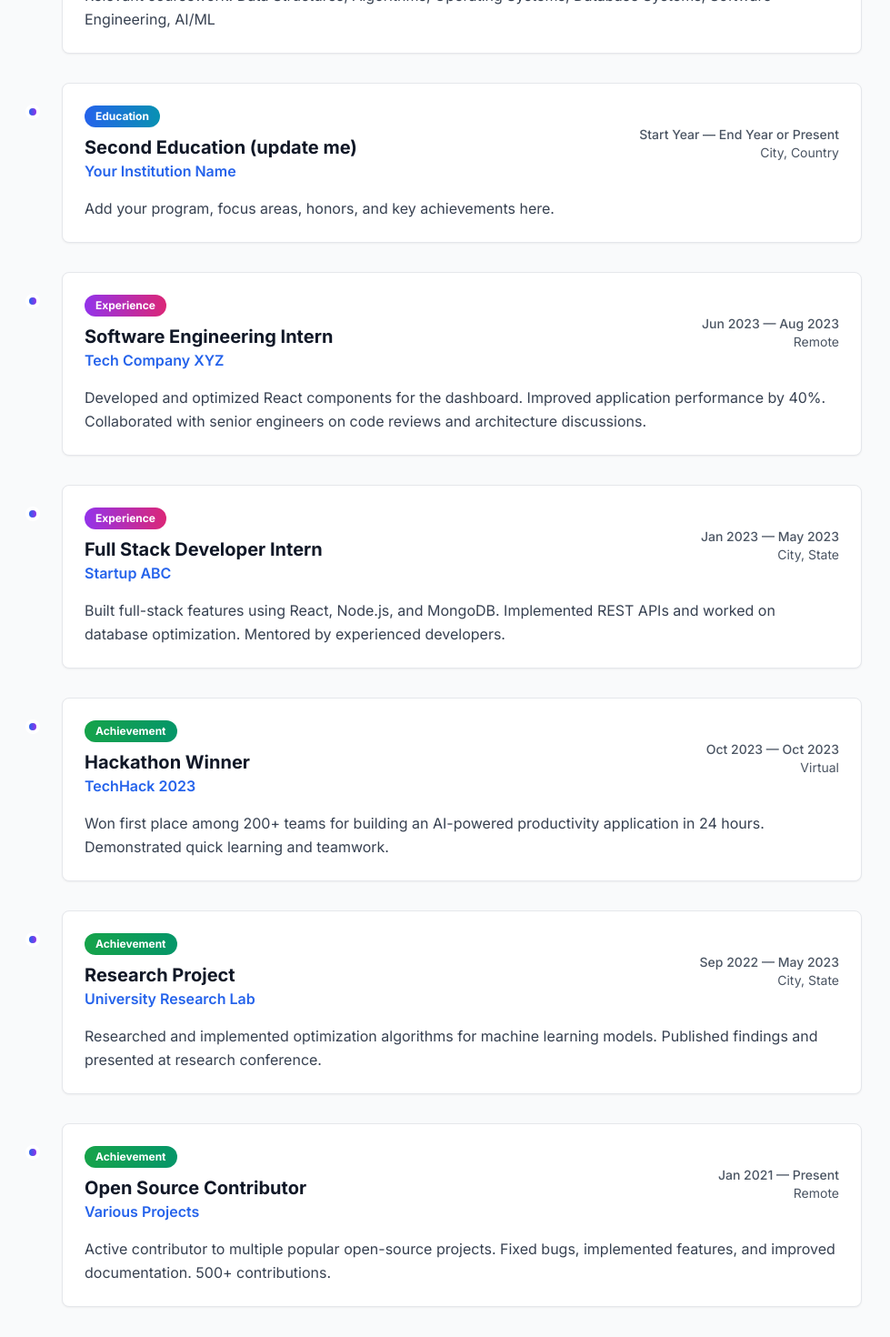
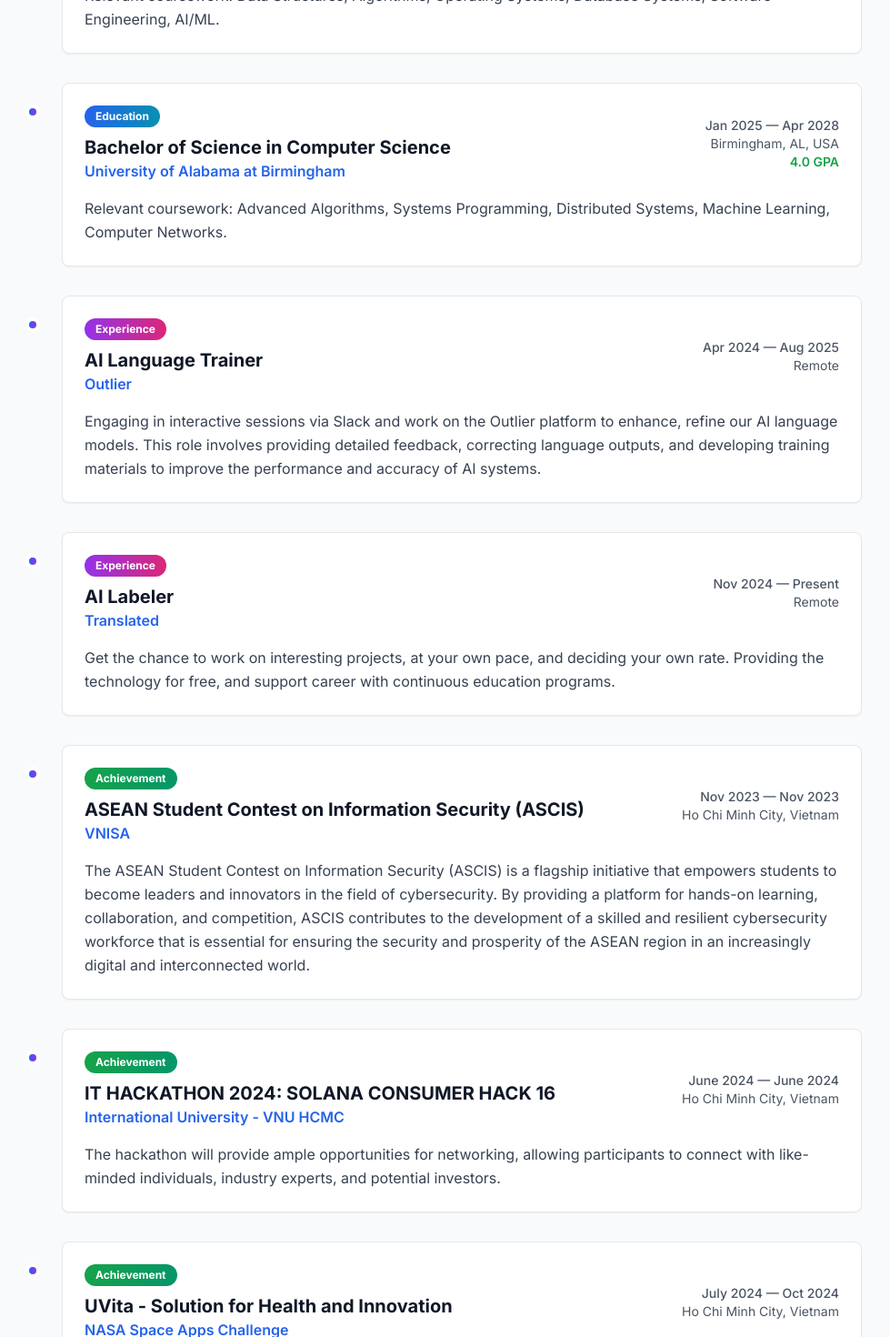
Before and after one commit to dominhduy09/portfolio, a React (Vite) app: page / in a window 1280 px wide. Shown: the part 4540-6010 px from the top of the page at 91% size, without its empty margins (140-1119 px from the left). Built offline with nearby package versions, Linux system fonts and the light colour scheme.

Commit message:
portfolio-v.1.1.0

```diff
--- a/src/components/Experience.tsx
+++ b/src/components/Experience.tsx
@@ -7,68 +7,68 @@ export const Experience: React.FC = () => {
   const experiences = [
     {
       type: 'Education',
-      title: 'Bachelor of Science in Computer Science',
-      organization: 'University Name',
-      location: 'City, State',
-      startDate: 'Aug 2020',
-      endDate: 'May 2024',
-      description: 'Relevant coursework: Data Structures, Algorithms, Operating Systems, Database Systems, Software Engineering, AI/ML',
-      gpa: '3.8 GPA',
+      title: 'Bachelor of Engineering in Information Technology',
+      organization: 'International University - VNU HCMC',
+      location: 'Ho Chi Minh City, Vietnam',
+      startDate: 'Sep 2022',
+      endDate: 'Dec 2024',
+      description: 'Relevant coursework: Data Structures, Algorithms, Operating Systems, Database Systems, Software Engineering, AI/ML.',
+      gpa: '3.1 GPA',
     },
     {
       type: 'Education',
-      title: 'Second Education (update me)',
-      organization: 'Your Institution Name',
-      location: 'City, Country',
-      startDate: 'Start Year',
-      endDate: 'End Year or Present',
-      description: 'Add your program, focus areas, honors, and key achievements here.',
-      gpa: '',
+      title: 'Bachelor of Science in Computer Science',
+      organization: 'University of Alabama at Birmingham',
+      location: 'Birmingham, AL, USA',
+      startDate: 'Jan 2025',
+      endDate: 'Apr 2028',
+      description: 'Relevant coursework: Advanced Algorithms, Systems Programming, Distributed Systems, Machine Learning, Computer Networks.',
+      gpa: '4.0 GPA',
     },
     {
       type: 'Experience',
-      title: 'Software Engineering Intern',
-      organization: 'Tech Company XYZ',
+      title: 'AI Language Trainer',
+      organization: 'Outlier',
       location: 'Remote',
-      startDate: 'Jun 2023',
-      endDate: 'Aug 2023',
-      description: 'Developed and optimized React components for the dashboard. Improved application performance by 40%. Collaborated with senior engineers on code reviews and architecture discussions.',
+      startDate: 'Apr 2024',
+      endDate: 'Aug 2025',
+      description: 'Engaging in interactive sessions via Slack and work on the Outlier platform to enhance, refine our AI language models. This role involves providing detailed feedback, correcting language outputs, and developing training materials to improve the performance and accuracy of AI systems.',
     },
     {
       type: 'Experience',
-      title: 'Full Stack Developer Intern',
-      organization: 'Startup ABC',
-      location: 'City, State',
-      startDate: 'Jan 2023',
-      endDate: 'May 2023',
-      description: 'Built full-stack features using React, Node.js, and MongoDB. Implemented REST APIs and worked on database optimization. Mentored by experienced developers.',
+      title: 'AI Labeler',
+      organization: 'Translated',
+      location: 'Remote',
+      startDate: 'Nov 2024',
+      endDate: 'Present',
+      description: 'Get the chance to work on interesting projects, at your own pace, and deciding your own rate. Providing the technology for free, and support career with continuous education programs.',
     },
     {
       type: 'Achievement',
-      title: 'Hackathon Winner',
-      organization: 'TechHack 2023',
-      location: 'Virtual',
-      startDate: 'Oct 2023',
-      endDate: 'Oct 2023',
-      description: 'Won first place among 200+ teams for building an AI-powered productivity application in 24 hours. Demonstrated quick learning and teamwork.',
+      title: 'ASEAN Student Contest on Information Security (ASCIS)',
+      organization: 'VNISA',
+      location: 'Ho Chi Minh City, Vietnam',
+      startDate: 'Nov 2023',
+      endDate: 'Nov 2023',
+      description: 'The ASEAN Student Contest on Information Security (ASCIS) is a flagship initiative that empowers students to become leaders and innovators in the field of cybersecurity. By providing a platform for hands-on learning, collaboration, and competition, ASCIS contributes to the development of a skilled and resilient cybersecurity workforce that is essential for ensuring the security and prosperity of the ASEAN region in an increasingly digital and interconnected world.',
     },
     {
       type: 'Achievement',
-      title: 'Research Project',
-      organization: 'University Research Lab',
-      location: 'City, State',
-      startDate: 'Sep 2022',
-      endDate: 'May 2023',
-      description: 'Researched and implemented optimization algorithms for machine learning models. Published findings and presented at research conference.',
+      title: 'IT HACKATHON 2024: SOLANA CONSUMER HACK 16',
+      organization: 'International University - VNU HCMC',
+      location: 'Ho Chi Minh City, Vietnam',
+      startDate: 'June 2024',
+      endDate: 'June 2024',
+      description: 'The hackathon will provide ample opportunities for networking, allowing participants to connect with like-minded individuals, industry experts, and potential investors.',
     },
     {
       type: 'Achievement',
-      title: 'Open Source Contributor',
-      organization: 'Various Projects',
-      location: 'Remote',
-      startDate: 'Jan 2021',
-      endDate: 'Present',
-      description: 'Active contributor to multiple popular open-source projects. Fixed bugs, implemented features, and improved documentation. 500+ contributions.',
+      title: 'UVita - Solution for Health and Innovation',
+      organization: 'NASA Space Apps Challenge',
+      location: 'Ho Chi Minh City, Vietnam',
+      startDate: 'July 2024',
+      endDate: 'Oct 2024',
+      description: 'We developed an innovative application that displays the UV index in real time, utilizing data collected from UV-measuring phone cases equipped with integrated UV and light sensors. With the low awareness of the harmful effects of UV radiation on skin health, individuals often lack access to immediate and accurate information about UV exposure levels.',
     },
   ];
 
```
